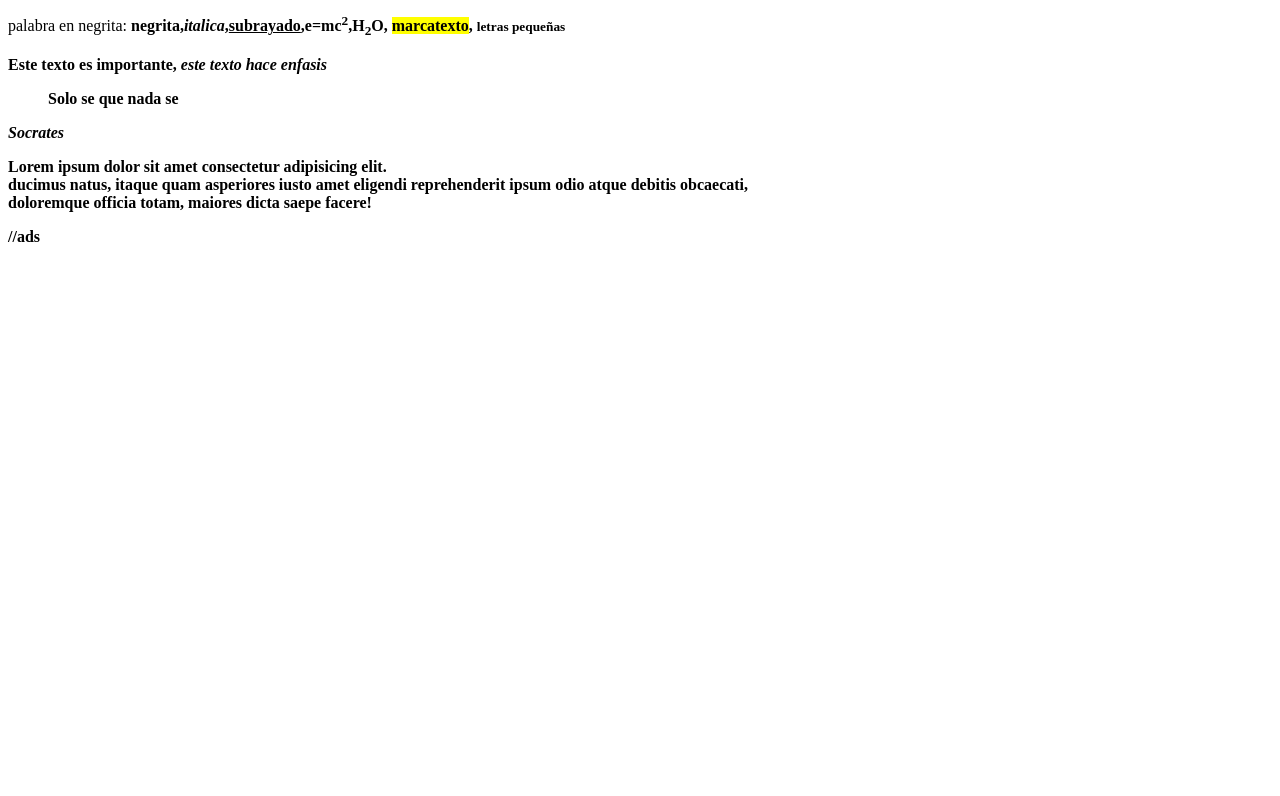
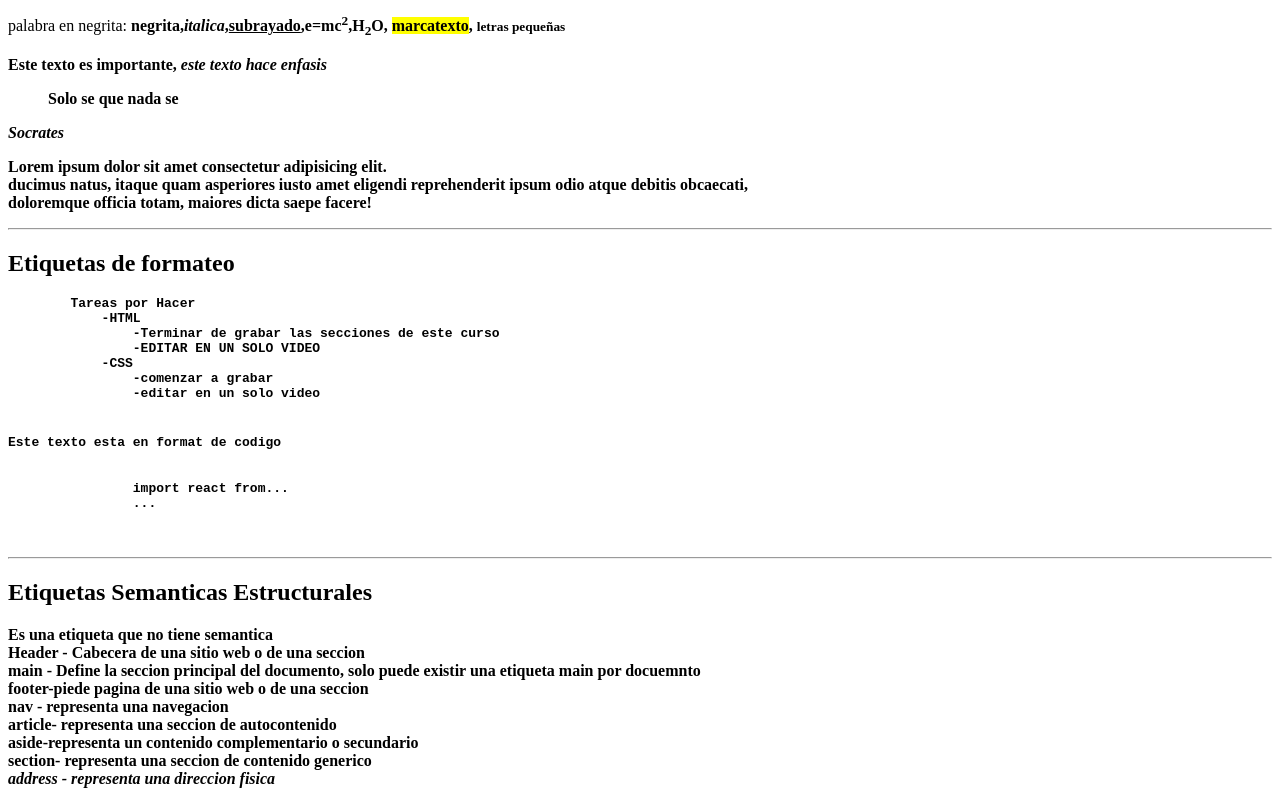
Before and after one commit to ECamach/html2, a plain HTML site: page index.html in a window 1280 px wide. Shown: the part 429-1225 px from the top of the page. Before the commit the page ends 800 px from the top, so only its background shows below. Drawn offline with Linux system fonts and the light colour scheme.

Commit message:
hasta cap 20

```diff
--- a/index.html
+++ b/index.html
@@ -37,6 +37,44 @@
      <p>
          Lorem ipsum dolor sit amet consectetur adipisicing elit. <br> ducimus natus, itaque quam asperiores iusto amet eligendi reprehenderit ipsum odio atque debitis obcaecati,<br> doloremque officia totam, maiores dicta saepe facere!
     </p>
-    //ads
+    <hr>
+    <h2>Etiquetas de formateo</h2>
+    <p>
+        <pre>
+        Tareas por Hacer
+            -HTML
+                -Terminar de grabar las secciones de este curso
+                -EDITAR EN UN SOLO VIDEO
+            -CSS
+                -comenzar a grabar
+                -editar en un solo video
+        </pre>
+    </p>
+    <p>
+        <code>Este texto esta en format de codigo</code>
+    </p>
+    <p>
+        <pre>
+            <code>
+                import react from...
+                ...
+            </code>
+        </pre>
+    </p>
+    <hr>
+    <h2>Etiquetas Semanticas Estructurales</h2>
+    <div>Es una etiqueta que no tiene semantica </div>
+    <header> Header - Cabecera de una sitio web o de una seccion </header>
+    <main>
+        main - Define la seccion principal del documento, solo puede existir una etiqueta main por docuemnto
+    </main>
+    <footer> footer-piede pagina de una sitio web o de una seccion </footer>
+    <nav>nav - representa una navegacion</nav>
+    <article>article- representa una seccion de autocontenido </article>
+    <aside>aside-representa un contenido complementario o secundario</aside>
+    <section>section- representa una seccion de contenido generico </section>
+    <address>address - representa una direccion fisica</address>
+
+
 </body>
 </html>
```
